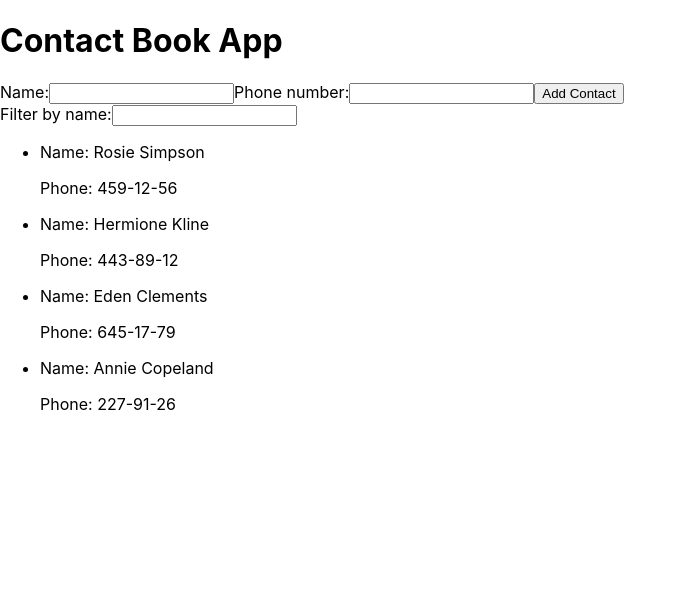
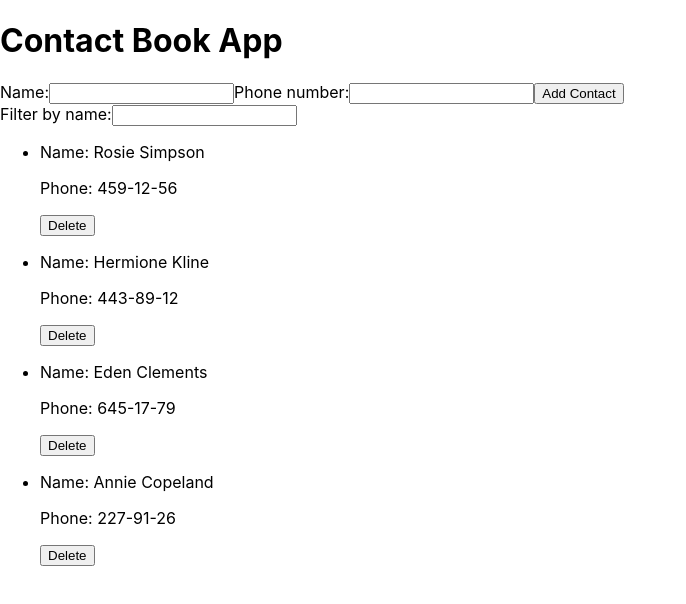
Before and after one commit to jfrasinska/goit-react-hw-02-phonebook, a React (Create React App) app: page / in a window 1280 px wide. Shown: the top 604 px of the page, without its empty margins (0-686 px from the left). Built offline with nearby package versions, Linux system fonts and the light colour scheme.

Commit message:
adding step 6

```diff
--- a/src/components/App.jsx
+++ b/src/components/App.jsx
@@ -32,13 +32,12 @@
       return;
     }
 
-    // Sprawdź, czy kontakt już istnieje
     const isContactExist = contacts.some(
       contact => contact.name.toLowerCase() === name.toLowerCase()
     );
 
     if (isContactExist) {
-      alert(`"${name}" is already in contacts.`);
+      alert(`Contact with the name "${name}" already exists.`);
       return;
     }
 
@@ -60,6 +59,12 @@
     this.setState({
       filter: value,
     });
+  };
+
+  handleDeleteContact = id => {
+    this.setState(prevState => ({
+      contacts: prevState.contacts.filter(contact => contact.id !== id),
+    }));
   };
 
   render() {
@@ -89,7 +94,10 @@
             onChange={this.handleFilterChange}
           />
         </label>
-        <ContactList contacts={filteredContacts} />
+        <ContactList
+          contacts={filteredContacts}
+          onDeleteContact={this.handleDeleteContact}
+        />
       </div>
     );
   }
--- a/src/components/ContactList.js
+++ b/src/components/ContactList.js
@@ -1,19 +1,17 @@
-import React, { Component } from 'react';
+import React from 'react';
 
-class ContactList extends Component {
-  render() {
-    const { contacts } = this.props;
+const ContactList = ({ contacts, onDeleteContact }) => {
   return (
     <ul>
       {contacts.map(contact => (
         <li key={contact.id}>
           <p>Name: {contact.name}</p>
           <p>Phone: {contact.number}</p>
+          <button onClick={() => onDeleteContact(contact.id)}>Delete</button>
         </li>
       ))}
     </ul>
   );
-  }
-}
+};
 
 export default ContactList;
```
Lines whose indentation alone changed are shown as unchanged.
